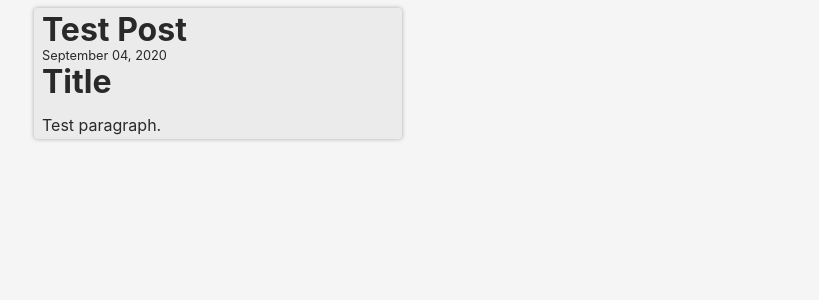
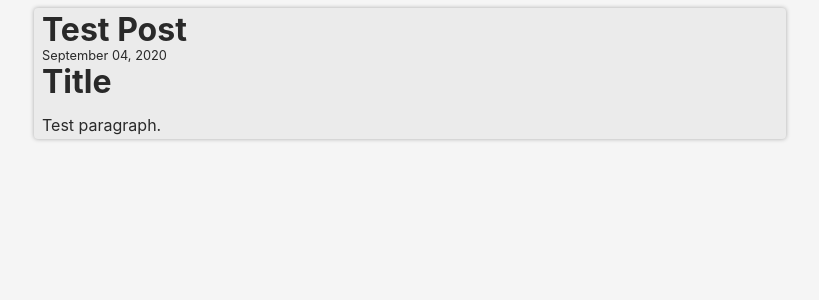
Before and after one commit to softwerks/blog.bkgmn.net, a Jekyll site: the page built from index.html, in a window 1280 px wide. Shown: the top 300 px of the page, without its empty margins (230-1049 px from the left). Built offline with Jekyll 4.4.1, drawn with Linux system fonts in a browser that asks for light colours; the list of posts is cut into pages by our own code.

Commit message:
Update layout.scss

```diff
--- a/_sass/blog/layout.scss
+++ b/_sass/blog/layout.scss
@@ -70,13 +70,13 @@ $color-link: #0472f1;
                 }
             }
 
-            .first {
-                flex-basis: 100%;
-            }
-
             .date {
                 font-size: 0.8rem;
             }
+        }
+
+        .first {
+            flex-basis: 100%;
         }
     }
 
```
